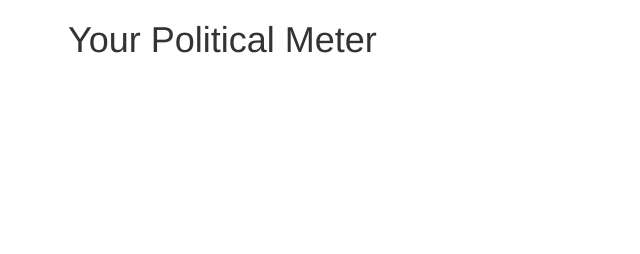
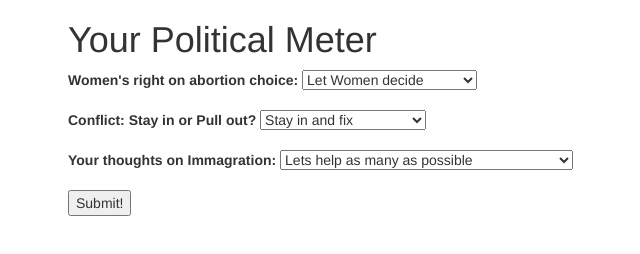
Before and after one commit to CommaderDavid/political-meter, a plain HTML site: page index.html in a window 1280 px wide. Shown: the whole page, without its empty margins (2-642 px from the left). Drawn offline with Linux system fonts and the light colour scheme.

Commit message:
Add form and selections.

```diff
--- a/index.html
+++ b/index.html
@@ -11,7 +11,32 @@
     <div class="container">
       <h1>Your Political Meter</h1>
 
-
+      <form id="meter">
+        <div class="form-group">
+          <label for="choice">Women's right on abortion choice:</label>
+          <select id="choice">
+            <option value="thier">Let Women decide</option>
+            <option value="no">No, it's wrong</option>
+            <option value="yes">Yes, and help make safe</option>
+          </select>
+        </div>
+        <div class="form-group">
+          <label for="war">Conflict: Stay in or Pull out?</label>
+          <select id="war">
+            <option value="yes">Stay in and fix</option>
+            <option value="no">Pull out and focus here</option>
+          </select>
+        </div>
+        <div class="form-group">
+          <label for="imma">Your thoughts on Immagration:</label>
+          <select id="imma">
+            <option value="yes">Lets help as many as possible</option>
+            <option value="them">We can only help them fix thier own country</option>
+            <option value="no">They can stay on thier side and that's it</option>
+          </select>
+        </div>
+        <button type="submit" id="who">Submit!</button>
+      </form>
     </div>
   </body>
 </html>
```
